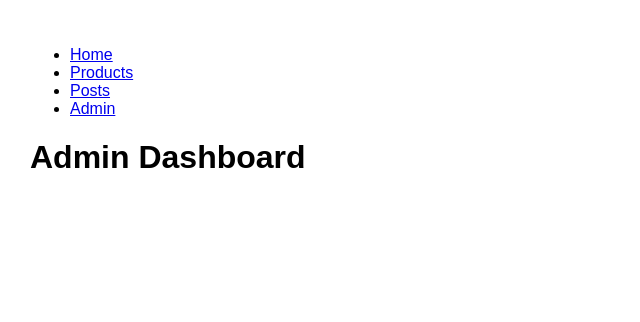
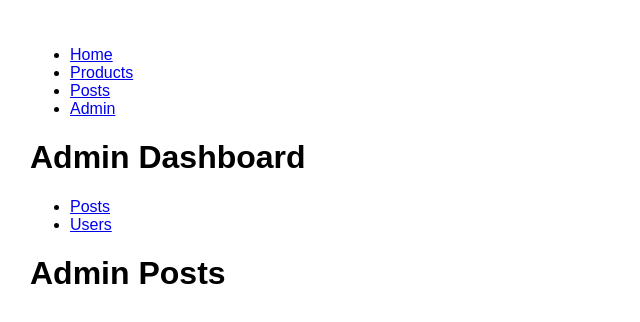
Before and after one commit to luhonglu1/my-react, a React (Create React App) app: page /admin/Posts in a window 1280 px wide. Shown: the top 322 px of the page, without its empty margins (0-640 px from the left). Built offline with nearby package versions, Linux system fonts and the light colour scheme; the HTML template or start-up script is replaced by a standard one.

Commit message:
fix:查询字符串

```diff
--- a/src/App.js
+++ b/src/App.js
@@ -1,5 +1,5 @@
 import React, { Component } from 'react'
-import { Route, Switch } from 'react-router-dom'
+import { Route, Switch, Redirect } from 'react-router-dom'
 import NavBar from './components/navbar'
 import Products from './components/products'
 import Posts from './components/posts'
@@ -25,7 +25,10 @@ class App extends Component {
             ></Route>
             <Route path="/posts/:year?/:month?" component={Posts}></Route>
             <Route path="/admin" component={Dashboard}></Route>
-            <Route path="/" component={Home}></Route>
+            <Redirect from="/messages" to="/posts"></Redirect>
+            <Route path="/not-found" component={NotFound}></Route>
+            <Route path="/" exact component={Home}></Route>
+            <Redirect to="/not-found"></Redirect>
           </Switch>
         </div>
       </div>
--- a/src/components/admin/dashboard.jsx
+++ b/src/components/admin/dashboard.jsx
@@ -1,11 +1,18 @@
-import React from "react";
+import React from 'react'
+import SideBar from './sidebar.jsx'
+import Users from './users'
+import Posts from './posts'
+import { Route } from 'react-router-dom'
 
 const Dashboard = ({ match }) => {
   return (
     <div>
       <h1>Admin Dashboard</h1>
+      <SideBar></SideBar>
+      <Route path="/admin/users" component={Users}></Route>
+      <Route path="/admin/Posts" component={Posts}></Route>
     </div>
-  );
-};
+  )
+}
 
-export default Dashboard;
+export default Dashboard
--- /dev/null
+++ b/src/components/admin/sidebar.jsx
@@ -0,0 +1,17 @@
+import React from 'react'
+import { Link } from 'react-router-dom'
+
+const SideBar = (props) => {
+  return (
+    <ul>
+      <li>
+        <Link to="/admin/posts">Posts</Link>
+      </li>
+      <li>
+        <Link to="/admin/users">Users</Link>
+      </li>
+    </ul>
+  )
+}
+
+export default SideBar
--- a/src/components/productDetails.jsx
+++ b/src/components/productDetails.jsx
@@ -3,6 +3,7 @@ import React, { Component } from 'react'
 class ProductDetails extends Component {
   handleSave = () => {
     // Navigate to /products
+    this.props.history.replace('/products')
   }
 
   render() {
```
